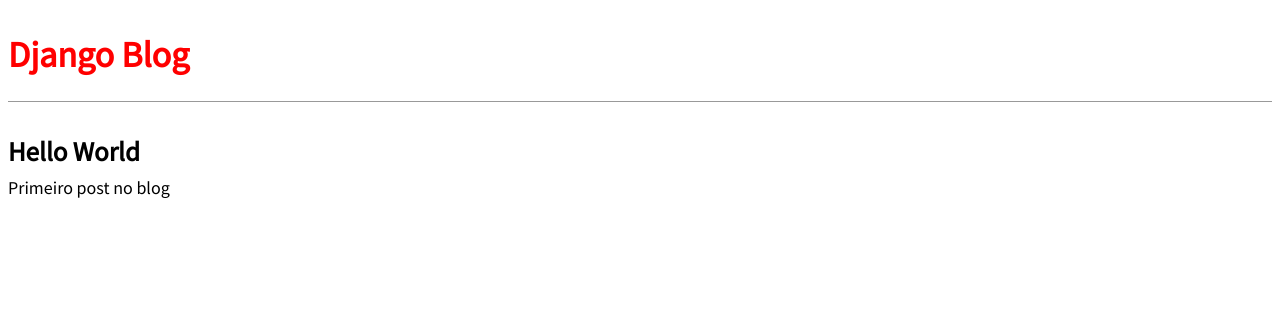
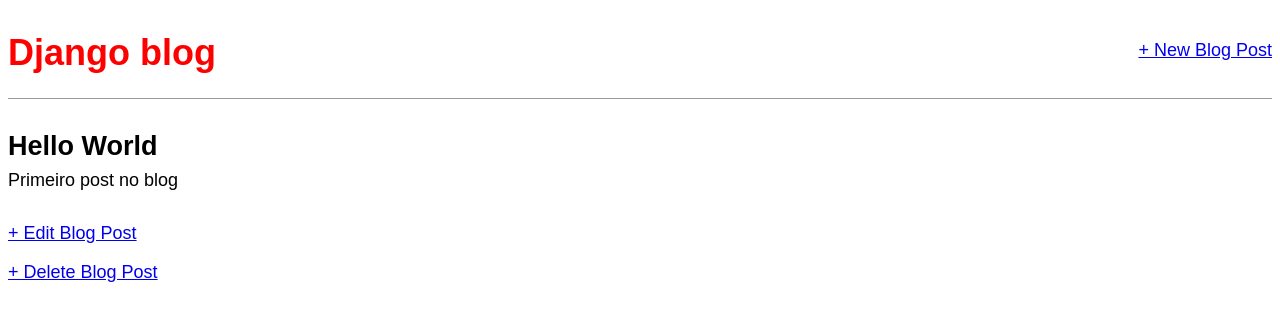
Before and after one commit to ThamiresR/DesenvolvimentoWeb2, a Django app: page /post/1/ in a window 1280 px wide. Shown: the top 321 px of the page. Run offline with Django 4.2, Linux system fonts and the light colour scheme; data comes from the database, SQL or seed files in the repository; both versions use the stored data as it was after the commit; some web fonts are replaced.

Commit message:
tutorial 07 - Adicionando formulario

```diff
--- a/Django_Tutoriais/Tutorial_06/blog/models.py
+++ b/Django_Tutoriais/Tutorial_06/blog/models.py
@@ -1,4 +1,5 @@
 from django.db import models
+from django.urls import reverse
 
 # Create your models here.
 class Post(models.Model):
@@ -10,3 +11,6 @@
     body = models.TextField()
     def __str__(self):
         return self.title
+
+    def get_absolute_url(self):
+        return reverse('post_detail', args=[str(self.id)])
--- a/Django_Tutoriais/Tutorial_06/blog/templates/base.html
+++ b/Django_Tutoriais/Tutorial_06/blog/templates/base.html
@@ -3,14 +3,20 @@
 <html>
     <head>
         <title>Django blog</title>
-        <link href="https://fonts.googleapis.com/css?family=Source+Sans+Pro:400" rel="stylesheet">
-        <link rel="stylesheet" href="{% static 'css/base.css' %}">
+        <link href="https://fonts.googleapis.com/css?family=\
+        Source+Sans+Pro:400" rel="stylesheet">
+        <link href="{% static 'css/base.css' %}" rel="stylesheet">
     </head>
     <body>
-        <header>
-            <h1><a href="{% url 'home' %}">Django Blog</a></h1>
-        </header>
         <div>
+            <header>
+                <div class="nav-left">
+                    <h1><a href="{% url 'home' %}">Django blog</a></h1>
+                </div>
+                <div class="nav-right">
+                    <a href="{% url 'post_new' %}">+ New Blog Post</a>
+                </div>
+            </header>
             {% block content %}
             {% endblock content %}
         </div>
--- a/Django_Tutoriais/Tutorial_06/blog/templates/post_detail.html
+++ b/Django_Tutoriais/Tutorial_06/blog/templates/post_detail.html
@@ -3,6 +3,9 @@
 
 {% block content %}
     <div class="post-entry">
-    <h2>{{ post.title }}</h2>
-    <p>{{ post.body }}</p> </div>
+        <h2>{{ post.title }}</h2>
+        <p>{{ post.body }}</p>
+    </div>
+    <p><a href="{% url 'post_edit' post.pk %}">+ Edit Blog Post</a></p>
+    <p><a href="{% url 'post_delete' post.pk %}">+ Delete Blog Post</a></p>
 {% endblock content %}
--- a/Django_Tutoriais/Tutorial_06/blog/urls.py
+++ b/Django_Tutoriais/Tutorial_06/blog/urls.py
@@ -1,8 +1,13 @@
 from django.urls import path
-from .views import BlogListView, BlogDetailView
+from .views import BlogListView, BlogDetailView, BlogCreateView, BlogUpdateView, BlogDeleteView
 
 
 urlpatterns = [
     path('', BlogListView.as_view(), name='home'),
     path('post/<int:pk>/', BlogDetailView.as_view(), name='post_detail'),
+    path('post/new/', BlogCreateView.as_view(), name='post_new'),
+    path('post/<int:pk>/edit/',
+        BlogUpdateView.as_view(), name='post_edit'),
+    path('post/<int:pk>/delete/',
+        BlogDeleteView.as_view(), name='post_delete'),
 ]
--- a/Django_Tutoriais/Tutorial_06/blog/views.py
+++ b/Django_Tutoriais/Tutorial_06/blog/views.py
@@ -1,5 +1,7 @@
 from django.shortcuts import render
 from django.views.generic import ListView, DetailView
+from django.views.generic.edit import CreateView, UpdateView, DeleteView
+from django.urls import reverse_lazy
 from .models import Post
 # Create your views here.
 
@@ -10,3 +12,18 @@
 class BlogDetailView(DetailView):
     model = Post
     template_name = 'post_detail.html'
+
+class BlogCreateView(CreateView):
+    model = Post
+    template_name = 'post_new.html'
+    fields = ['title', 'author', 'body']
+
+class BlogUpdateView(UpdateView):
+    model = Post
+    template_name = 'post_edit.html'
+    fields = ['title', 'body']
+
+class BlogDeleteView(DeleteView):
+    model = Post
+    template_name = 'post_delete.html'
+    success_url = reverse_lazy('home')
```
Also changed, not shown: Django_Tutoriais/Tutorial_06/blog/templates/post_delete.html (added, +9 -0 lines), Django_Tutoriais/Tutorial_06/blog/templates/post_edit.html (added, +9 -0 lines), Django_Tutoriais/Tutorial_06/blog/templates/post_new.html (added, +9 -0 lines), Django_Tutoriais/Tutorial_06/db.sqlite3.
